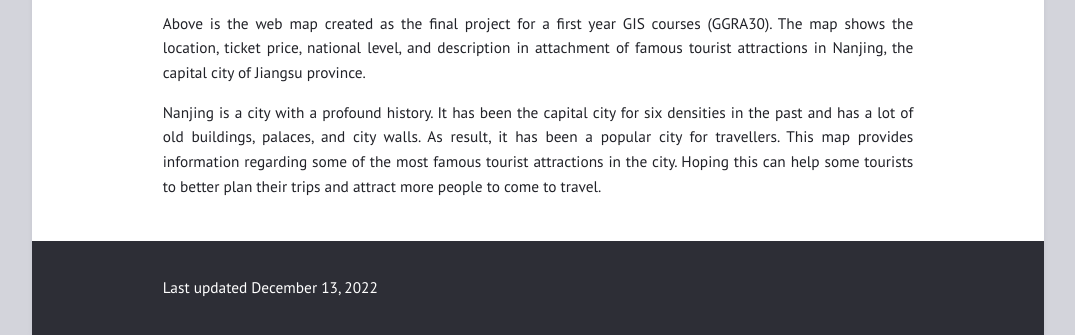
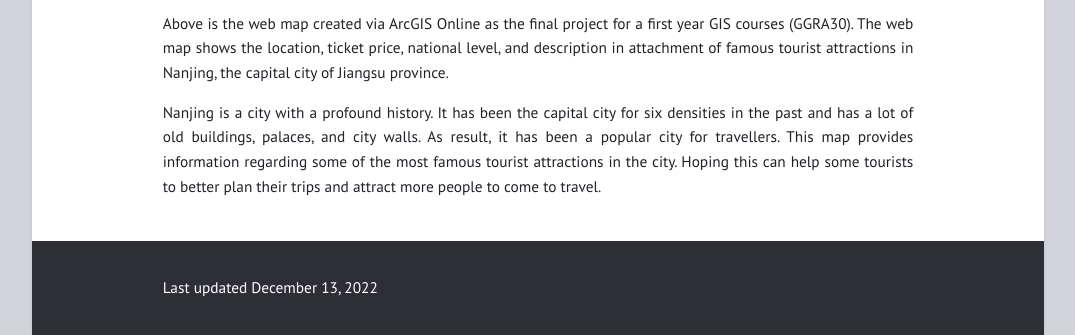
Before and after one commit to zehuiyin/personal_website_jekyll, a Jekyll site: the page built from _posts/2021-04-20-Nanjing-Tourist-Attractions.md, in a window 1280 px wide, cut to the strip 779-1114 px from the top of the page. Shown: the whole strip, without its empty margins (102-1177 px from the left). Built offline with Jekyll 4.4.1, drawn with Linux system fonts in a browser that asks for light colours.

Commit message:
Update 2021-04-20-Nanjing-Tourist-Attractions.md

```diff
--- a/_posts/2021-04-20-Nanjing-Tourist-Attractions.md
+++ b/_posts/2021-04-20-Nanjing-Tourist-Attractions.md
@@ -5,6 +5,6 @@ layout: post
 ---
 <style>.embed-container {position: relative; padding-bottom: 75%; height: 0; max-width: 100%;} .embed-container iframe, .embed-container object, .embed-container iframe{position: absolute; top: 0; left: 0; width: 100%; height: 100%;} small{position: absolute; z-index: 40; bottom: 0; margin-bottom: -15px;}</style><div class="embed-container"><iframe width="800" height="600" frameborder="0" scrolling="no" marginheight="0" marginwidth="0" title="Nanjing_tourist_attractions_and_ticket_prices_yinzehui_1006693623" src="//www.arcgis.com/apps/Embed/index.html?webmap=868affdfefe14c28a7bb79b4e380fac3&extent=118.6918,32.0082,118.8941,32.096&zoom=true&previewImage=false&scale=true&legend=true&disable_scroll=true&theme=light"></iframe></div>
 
-Above is the web map created as the final project for a first year GIS courses (GGRA30). The map shows the location, ticket price, national level, and description in attachment of famous tourist attractions in Nanjing, the capital city of Jiangsu province.<!-- readmore -->
+Above is the web map created via ArcGIS Online as the final project for a first year GIS courses (GGRA30). The web map shows the location, ticket price, national level, and description in attachment of famous tourist attractions in Nanjing, the capital city of Jiangsu province.<!-- readmore -->
 
 Nanjing is a city with a profound history. It has been the capital city for six densities in the past and has a lot of old buildings, palaces, and city walls. As result, it has been a popular city for travellers.  This map provides information regarding some of the most famous tourist attractions in the city. Hoping this can help some tourists to better plan their trips and attract more people to come to travel.
```
